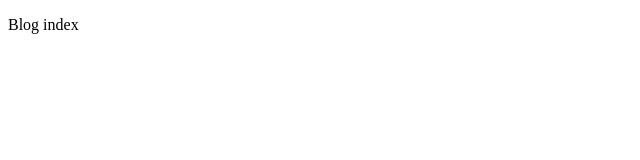
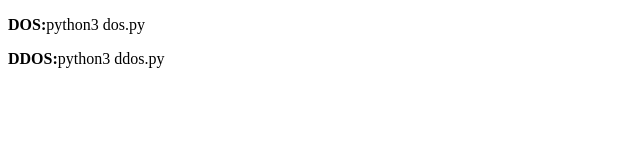
Before and after one commit to bl201809/bllist, a plain HTML site: page index.html in a window 1280 px wide. Shown: the whole page, without its empty margins (0-640 px from the left). Drawn offline with Linux system fonts and the light colour scheme.

Commit message:
modi index.html

```diff
--- a/index.html
+++ b/index.html
@@ -7,6 +7,7 @@
 </head>
 
 <body>
-<p>Blog index</p>
+<p><b>DOS:</b><t></t>python3 dos.py</p>
+<p><b>DDOS:</b><t></t>python3 ddos.py</p>
 </body>
 </html>
```
